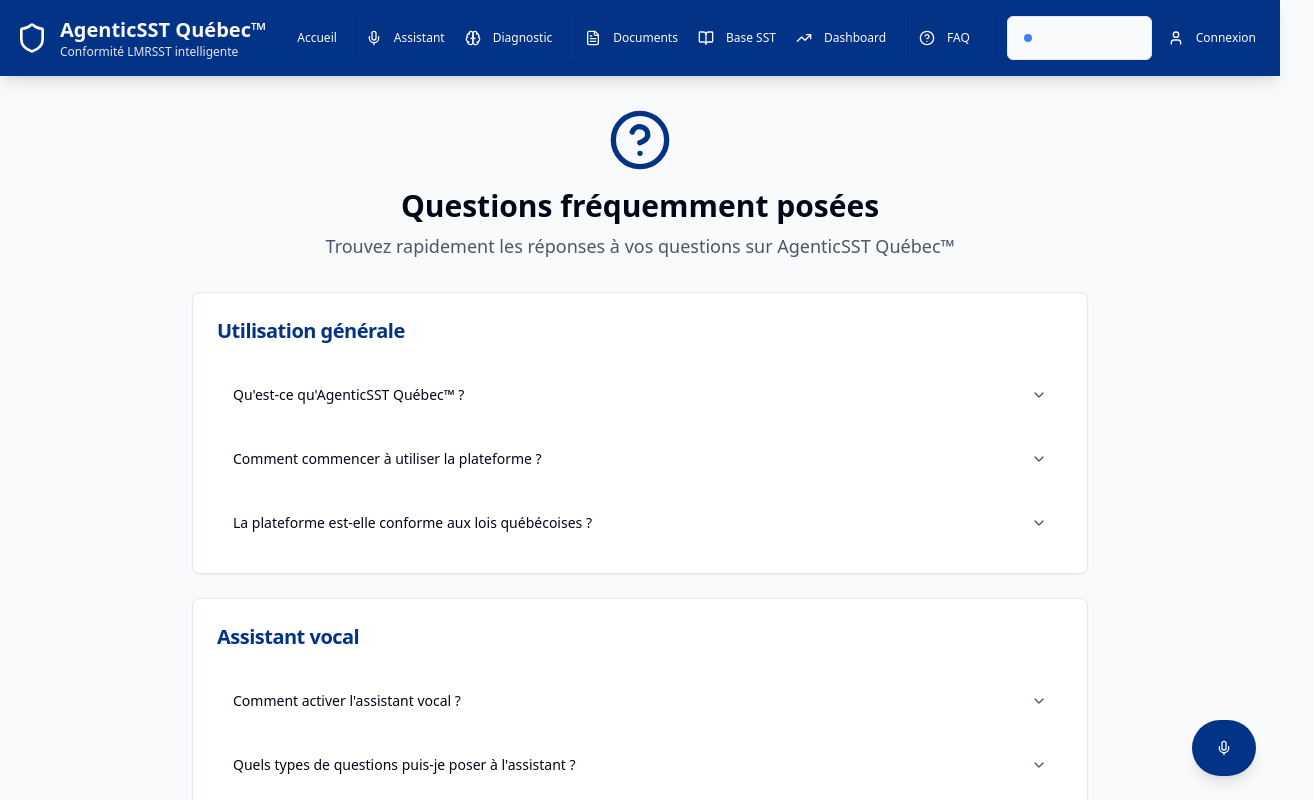
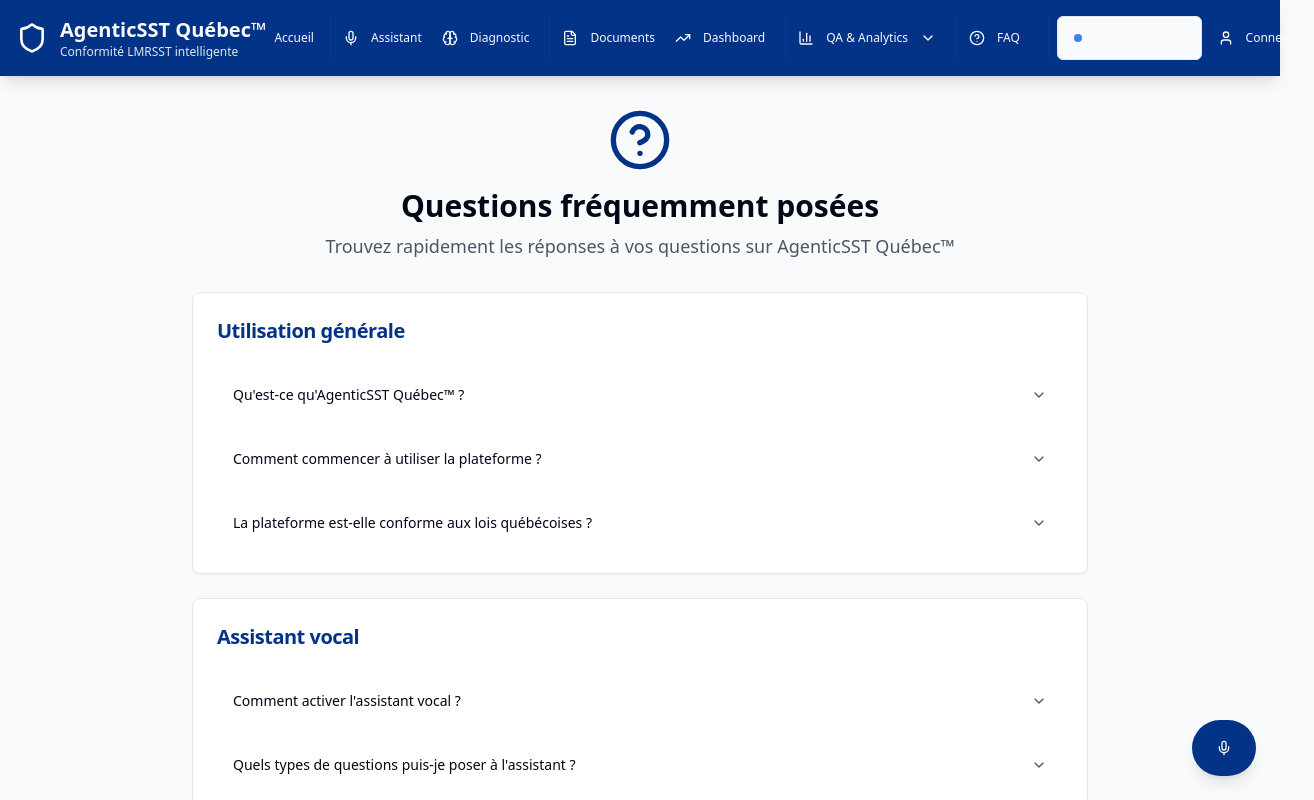
Before and after one commit to Preventera/quebec-sst-agent-backup-completed, a React (Vite) app: page /faq in a window 1280 px wide. Shown: the top 800 px of the page, 1314 px wide, since content can reach past the window. Built offline with nearby package versions, Linux system fonts and the light colour scheme.

Commit message:
Fix QA & Analytics menu
The QA & Analytics menu item in the header does not appear to be updated. This commit addresses the issue.

```diff
--- a/src/components/Header.tsx
+++ b/src/components/Header.tsx
@@ -80,14 +80,6 @@ const Header = () => {
                     </Button>
                   </Link>
                 )}
-                {hasAccess('knowledge-base') && (
-                  <Link to="/sst-knowledge">
-                    <Button variant="ghost" className="text-primary-foreground hover:bg-primary-glow text-xs px-2">
-                      <BookOpen className="h-3 w-3 mr-1" aria-hidden="true" />
-                      Base SST
-                    </Button>
-                  </Link>
-                )}
                 {(hasAccess('compliance-dashboard') || hasAccess('learning-dashboard')) && (
                   <Link to="/learning">
                     <Button variant="ghost" className="text-primary-foreground hover:bg-primary-glow text-xs px-2">
@@ -99,7 +91,7 @@ const Header = () => {
               </div>
 
               {/* QA & Analytics Group - Dropdown */}
-              {(hasAccess('tests') || hasAccess('conversation-logs') || hasAccess('annotation')) && (
+              {(hasAccess('tests') || hasAccess('conversation-logs') || hasAccess('annotation') || hasAccess('knowledge-base')) && (
                 <div className="flex items-center gap-1 px-1 border-l border-primary-glow/20">
                   <DropdownMenu>
                     <DropdownMenuTrigger asChild>
@@ -110,6 +102,14 @@ const Header = () => {
                       </Button>
                     </DropdownMenuTrigger>
                     <DropdownMenuContent align="end" className="w-48">
+                      {hasAccess('knowledge-base') && (
+                        <DropdownMenuItem asChild>
+                          <Link to="/sst-knowledge" className="w-full">
+                            <BookOpen className="h-4 w-4 mr-2" />
+                            Base SST
+                          </Link>
+                        </DropdownMenuItem>
+                      )}
                       {hasAccess('tests') && (
                         <DropdownMenuItem asChild>
                           <Link to="/tests" className="w-full">
```
